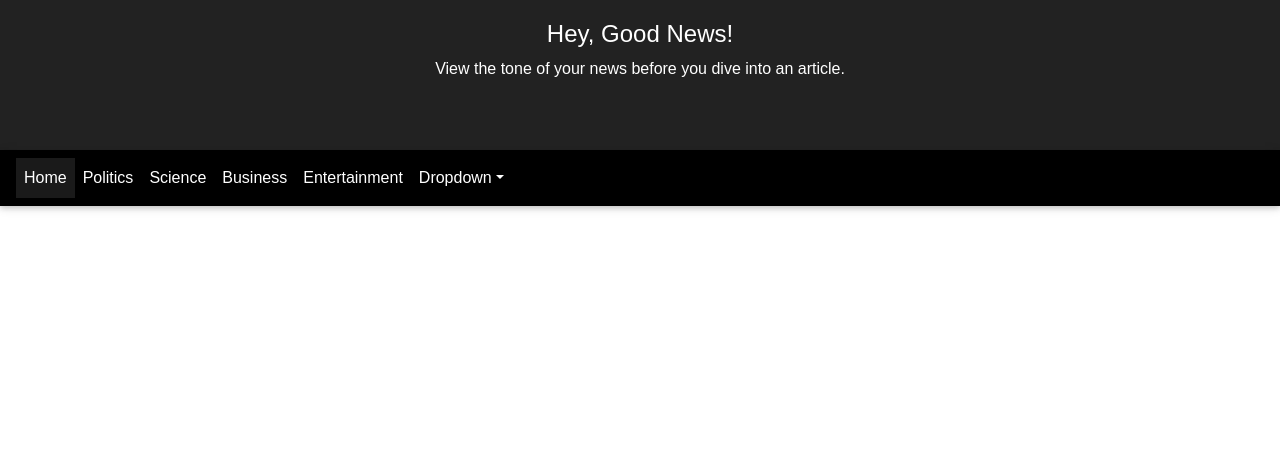
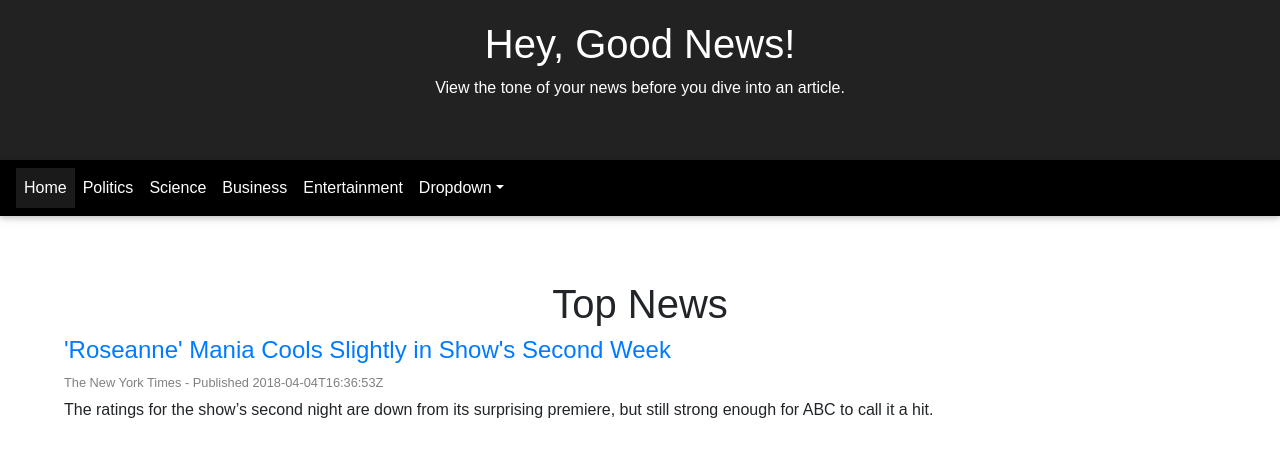
Before and after one commit to annestarley/Hey-Good-News-frontend-, a React (Create React App) app: page / in a window 1280 px wide. Shown: the top 456 px of the page. Built offline with nearby package versions, Linux system fonts and the light colour scheme.

Commit message:
basic structure for news updates

```diff
--- a/src/App.css
+++ b/src/App.css
@@ -9,19 +9,37 @@
 
 .App-header {
   background-color: #222;
-  height: 150px;
+  height: 160px;
   padding: 20px;
   color: white;
 }
 
 .App-title {
-  font-size: 1.5em;
+  font-size: 2.5em;
 }
 
 .App-intro {
   font-size: large;
 }
 
+/* My CSS */
+.top-news {
+  margin: 5%;
+}
+
+.top-news h1 {
+  text-align: center;
+}
+
+.source-time {
+  color: grey;
+  font-size: .8em;
+}
+
+.description {
+  margin-top: -10px;
+}
+
 @keyframes App-logo-spin {
   from { transform: rotate(0deg); }
   to { transform: rotate(360deg); }
--- a/src/App.js
+++ b/src/App.js
@@ -1,12 +1,14 @@
 import React, { Component } from 'react';
 import './App.css';
 import Header from './components/header/Header'
+import TopNews from './components/news/TopNews'
 
 class App extends Component {
   render() {
     return (
       <div>
         <Header />
+        <TopNews />
       </div>
     )
   }
--- a/src/components/news/TopNews.js
+++ b/src/components/news/TopNews.js
@@ -0,0 +1,21 @@
+import React, { Component } from 'react';
+
+class TopNews extends React.Component {
+  render() {
+    return (
+      <div className="top-news">
+        <h1>Top News</h1>
+
+        {/* practice */}
+        <div>
+          <a href="https://www.nytimes.com/2018/04/04/business/media/roseanne-ratings-abc.html"><h4><strong>'Roseanne' Mania Cools Slightly in Show's Second Week</strong></h4></a>
+          <p className="source-time">The New York Times - Published 2018-04-04T16:36:53Z</p>
+          <p className="description">The ratings for the show’s second night are down from its surprising premiere, but still strong enough for ABC to call it a hit.</p>
+          <br></br>
+        </div>
+      </div>
+    )
+  }
+}
+
+export default TopNews
```
